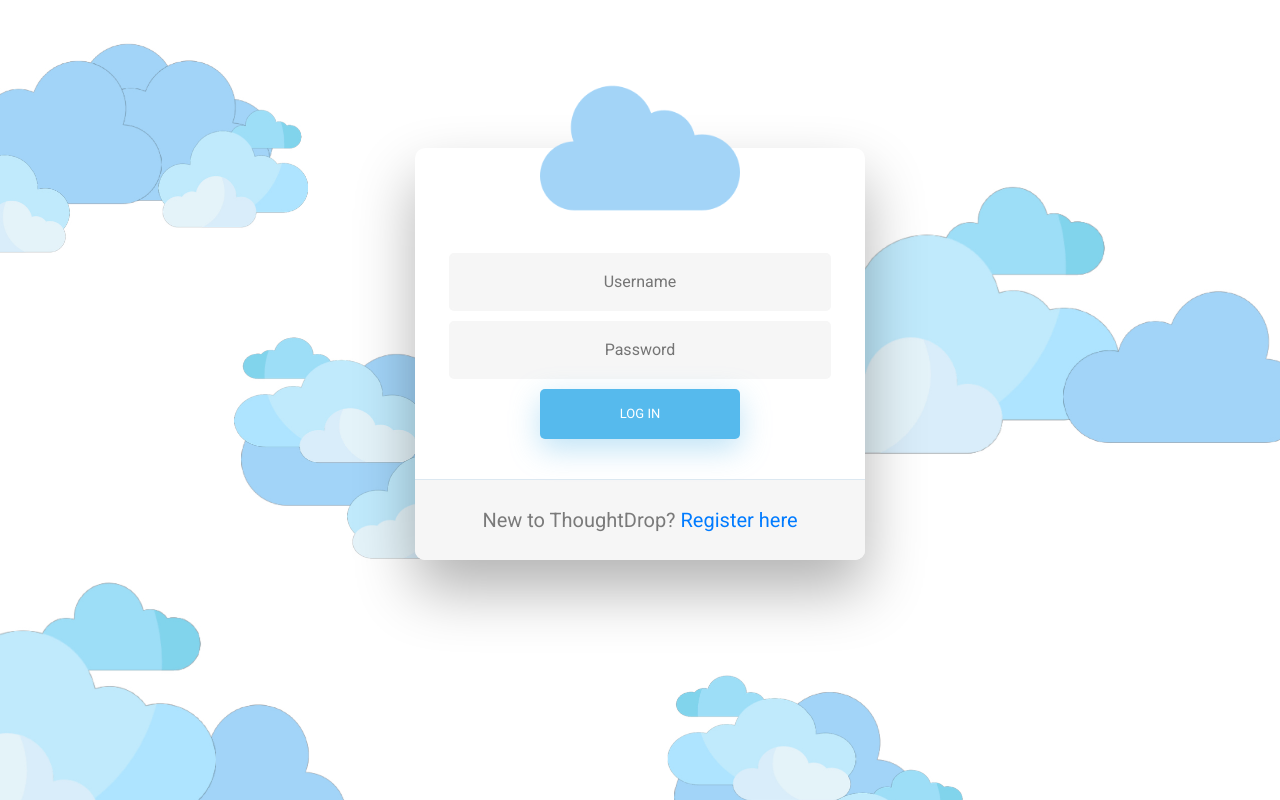
After one commit to dev-drop/ThoughtDrop, a PHP site: page /login.php in a window 1280 px wide. The commit adds this page. Run offline with PHP 8.4, Linux system fonts and the light colour scheme; some libraries are stand-ins or nearby versions.

Commit message:
Login File and Script.js
Created Login file with jquery(located in the scripts.js file) between registration and login forms. Added new styles.

```diff
--- /dev/null
+++ b/includes/scripts.js
@@ -0,0 +1,24 @@
+$(function() {
+
+    $('#loginlink').click(function(e) {
+		$(".loginform").delay(100).fadeIn(200);
+ 		$(".registrationform").fadeOut(100);
+    $("#registerlink").delay(100).fadeIn(200);
+    $("#loginlink").fadeOut(100);
+
+	//	$('#registerlink').removeClass('active');
+	//	$(this).addClass('active');
+		e.preventDefault();
+	});
+	$('#registerlink').click(function(e) {
+		$(".registrationform").delay(100).fadeIn(200);
+ 		$(".loginform").fadeOut(100);
+    $("#loginlink").delay(100).fadeIn(200);
+    $("#registerlink").fadeOut(100);
+
+		//$('#loginlink').removeClass('active');
+		//$(this).addClass('active');
+		e.preventDefault();
+	});
+
+});
--- /dev/null
+++ b/login.php
@@ -0,0 +1,56 @@
+<!DOCTYPE html>
+<html lang="en">
+<head>
+    <meta charset="UTF-8">
+    <meta name="viewport" content="width=device-width, initial-scale=1.0">
+    <title>ThoughtDrop</title>
+    <link rel="stylesheet" href="https://stackpath.bootstrapcdn.com/bootstrap/4.1.3/css/bootstrap.min.css" integrity="sha384-MCw98/SFnGE8fJT3GXwEOngsV7Zt27NXFoaoApmYm81iuXoPkFOJwJ8ERdknLPMO" crossorigin="anonymous">
+    <link rel="stylesheet" href="https://use.fontawesome.com/releases/v5.5.0/css/all.css" integrity="sha384-B4dIYHKNBt8Bc12p+WXckhzcICo0wtJAoU8YZTY5qE0Id1GSseTk6S+L3BlXeVIU" crossorigin="anonymous">
+    <link href="https://fonts.googleapis.com/css?family=Raleway|Roboto" rel="stylesheet">
+
+
+    <link rel="stylesheet" href="styles/main.css">
+
+
+</head>
+<body class="loginpage">
+
+<div>
+  <div class="wrapper">
+    <div id="formContent">
+      <!-- Tabs Titles -->
+
+      <!-- Icon -->
+      <div class="fadeIn first">
+        <img src="images/cloud.png" id="icon" alt="ThoughtDrop" />
+      </div>
+
+      <!-- Login Form -->
+      <form class="loginform" action="#" method="POST">
+        <input type="text" name="username" placeholder="Username">
+        <input type="text" name="password" placeholder="Password">
+        <input type="submit" value="Log In">
+      </form>
+
+
+      <!-- Registration Form -->
+      <form class="registrationform" action="#" method="POST">
+        <input type="text" name="id" placeholder="Enter Your Employee ID">
+        <input type="text" name="name" placeholder="Enter Your User Name">
+        <input type="text" name="password" placeholder="Enter Your Password">
+        <input type="submit" value="Register">
+      </form>
+
+      <!-- Footer with links -->
+      <div id="formFooter">
+        <div id="registerlink">New to ThoughtDrop? <a class="underlineHover" href="#">Register here</a></div>
+        <div id="loginlink">Already a User? <a class="underlineHover" href="#">Login here</a></div>
+      </div>
+    </div>
+  </div>
+</div>
+
+<script src="//code.jquery.com/jquery-1.11.1.min.js"></script>
+<script src="includes/scripts.js"></script>
+<body>
+</html>
--- a/styles/main.css
+++ b/styles/main.css
@@ -11,6 +11,11 @@
 /*-------------------------------------------------------NAV-----------------------------------------------------*/
 .navbar{
     transition: 0.4s;
+}
+
+
+.bg-light{
+  background-color: white!important;
 }
 
 .navbar-brand{
@@ -34,7 +39,7 @@
 /*-------------------------------------------------------HERO IMG-----------------------------------------------------*/
 .bgimage {
     width:100%;
-    height:500px;
+    height:200px;
     background: url('../images/hero.png');
     background-repeat: no-repeat;
     background-size:cover;
@@ -50,14 +55,159 @@
     transform: translate(-50%, -50%);
     z-index: 1;
 }
+
+/*-------------------------------------------------------LOGIN FORM-----------------------------------------------------*/
+
+/*LOGIN PAGE*/
+
+
+.loginpage{
+  height:500px;
+  width: 100%;
+  background: url('../images/background.jpg') no-repeat;
+  background-size: cover;
+}
+
+/* STRUCTURE */
+
+.wrapper {
+  margin-top: 10%;
+  display: flex;
+  align-items: center;
+  flex-direction: column;
+  justify-content: center;
+  width: 100%;
+  min-height: 100%;
+  padding: 20px;
+}
+
+.registrationform{
+  display: none;
+}
+
+#formContent {
+  -webkit-border-radius: 10px 10px 10px 10px;
+  border-radius: 10px 10px 10px 10px;
+  background: #fff;
+  padding: 30px;
+  width: 90%;
+  max-width: 450px;
+  position: relative;
+  padding: 0px;
+  -webkit-box-shadow: 0 30px 60px 0 rgba(0,0,0,0.3);
+  box-shadow: 0 30px 60px 0 rgba(0,0,0,0.3);
+  text-align: center;
+}
+
+#formFooter {
+  background-color: #f6f6f6;
+  border-top: 1px solid #dce8f1;
+  padding: 25px;
+  text-align: center;
+  -webkit-border-radius: 0 0 10px 10px;
+  border-radius: 0 0 10px 10px;
+}
+
+#loginlink{
+  display: none;
+}
+
+#icon{
+  margin-top: -100px;
+  width:200px;
+}
+
+
+/* TABS */
+
+h2.inactive {
+  color: #cccccc;
+}
+
+h2.active {
+  color: #0d0d0d;
+  border-bottom: 2px solid #5fbae9;
+}
+
+
+
+/* FORM TYPOGRAPHY*/
+
+input[type=button], input[type=submit], input[type=reset]  {
+  background-color: #56baed;
+  border: none;
+  color: white;
+  padding: 15px 80px;
+  text-align: center;
+  text-decoration: none;
+  display: inline-block;
+  text-transform: uppercase;
+  font-size: 13px;
+  -webkit-box-shadow: 0 10px 30px 0 rgba(95,186,233,0.4);
+  box-shadow: 0 10px 30px 0 rgba(95,186,233,0.4);
+  -webkit-border-radius: 5px 5px 5px 5px;
+  border-radius: 5px 5px 5px 5px;
+  margin: 5px 20px 40px 20px;
+  -webkit-transition: all 0.3s ease-in-out;
+  -moz-transition: all 0.3s ease-in-out;
+  -ms-transition: all 0.3s ease-in-out;
+  -o-transition: all 0.3s ease-in-out;
+  transition: all 0.3s ease-in-out;
+}
+
+input[type=button]:hover, input[type=submit]:hover, input[type=reset]:hover  {
+  background-color: #39ace7;
+}
+
+input[type=button]:active, input[type=submit]:active, input[type=reset]:active  {
+  -moz-transform: scale(0.95);
+  -webkit-transform: scale(0.95);
+  -o-transform: scale(0.95);
+  -ms-transform: scale(0.95);
+  transform: scale(0.95);
+}
+
+input[type=text] {
+  background-color: #f6f6f6;
+  border: none;
+  color: #0d0d0d;
+  padding: 15px 32px;
+  text-align: center;
+  text-decoration: none;
+  display: inline-block;
+  font-size: 16px;
+  margin: 5px;
+  width: 85%;
+  border: 2px solid #f6f6f6;
+  -webkit-transition: all 0.5s ease-in-out;
+  -moz-transition: all 0.5s ease-in-out;
+  -ms-transition: all 0.5s ease-in-out;
+  -o-transition: all 0.5s ease-in-out;
+  transition: all 0.5s ease-in-out;
+  -webkit-border-radius: 5px 5px 5px 5px;
+  border-radius: 5px 5px 5px 5px;
+}
+
+input[type=text]:focus {
+  background-color: #fff;
+  border-bottom: 2px solid #5fbae9;
+}
+
+input[type=text]:placeholder {
+  color: #cccccc;
+}
+
+
+
+
 /*-------------------------------------------------------NEWS FEED-----------------------------------------------------*/
 .newsfeed{
   z-index: 1;
   min-height: 5000px;
   width: 100%;
-  background: url('../images/background.jpg');
+  background: url('../images/background.jpg') ceter;
   height: auto;
-  margin-top: -250px;
+  margin: 0 auto;
 }
 
 .filter{
@@ -67,3 +217,7 @@
   z-index: 2;
   margin: 0;
 }
+.card{
+  width: 100%;
+  margin: 0 auto;
+}
```
Also changed, not shown: index.php (+10 -4 lines), images/cloud.png (added), images/hero.png.
